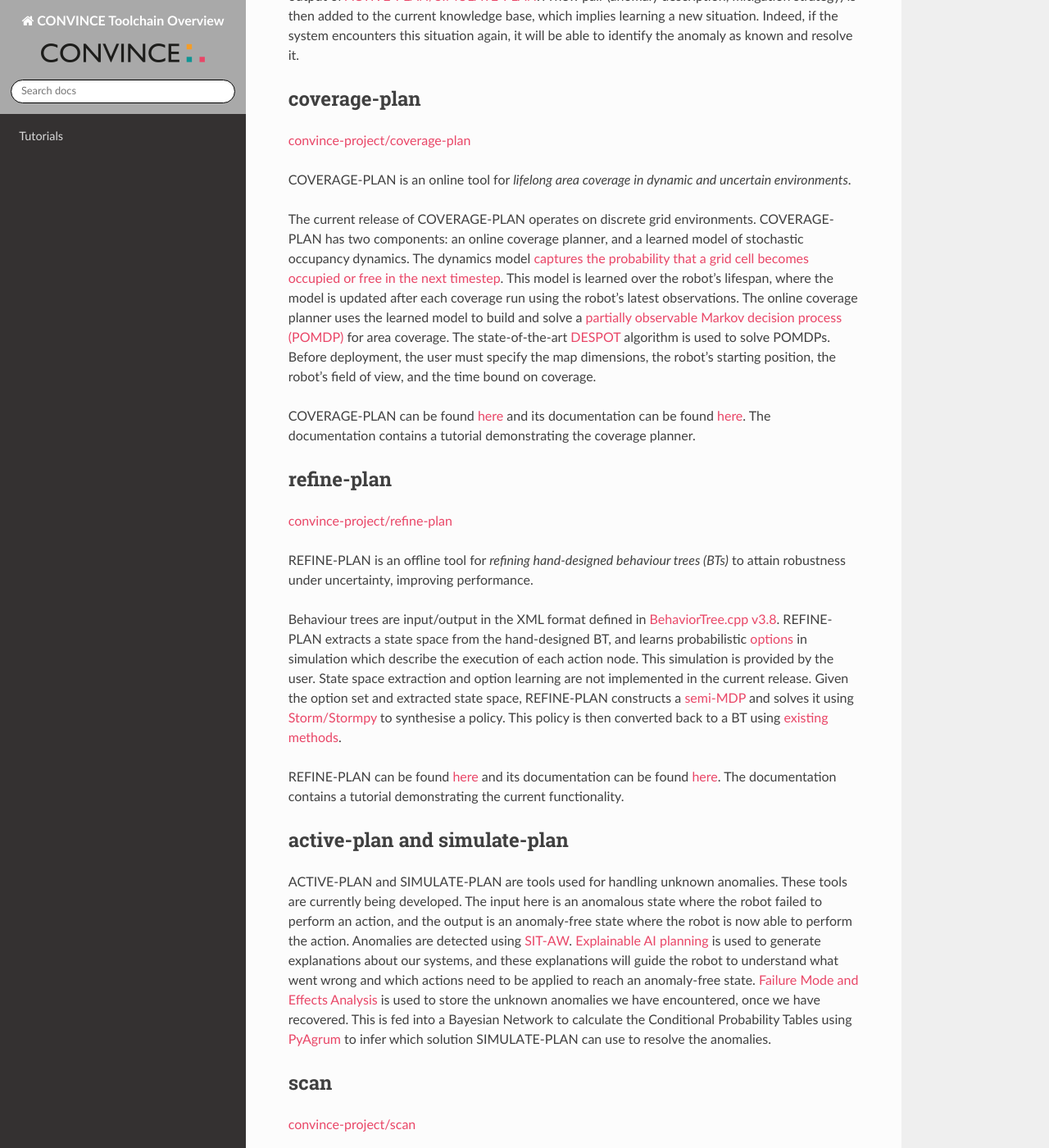
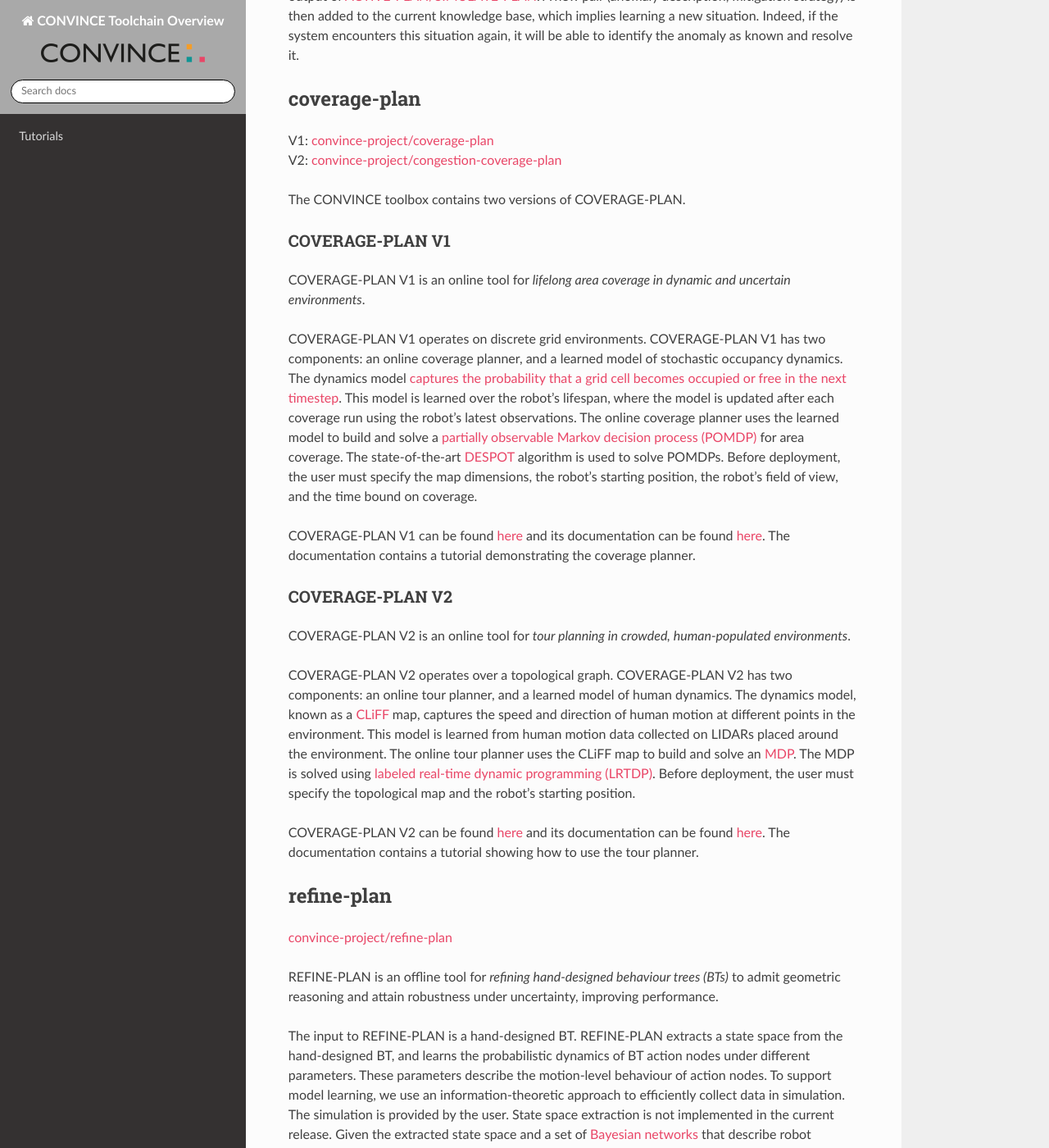
Before and after one commit to convince-project/overview, a Sphinx documentation site: the page built from docs/source/index.rst, in a window 1280 px wide and 1400 px high, scrolled down 1712 px. Shown: the whole window at 82% size. Built offline with Sphinx 7.4.7 and the Read the Docs theme 3.1.0, drawn with Linux system fonts in a browser that asks for light colours; some of the changed text lies outside the part shown.

Commit message:
Update refine-plan and coverage-plan for final OSS release
Signed-off-by: Charlie Street <me@charliestreet.net>

```diff
--- a/docs/source/index.rst
+++ b/docs/source/index.rst
@@ -38,7 +38,8 @@ SIT-L represents the extraction of the new anomaly description, given the prepro
 
 coverage-plan
 -------------
-`convince-project/coverage-plan <https:///github.com/convince-project/coverage-plan>`_
+| V1: `convince-project/coverage-plan <https:///github.com/convince-project/coverage-plan>`_
+| V2: `convince-project/congestion-coverage-plan <TBC>`_
 
 .. .. uml::
 
@@ -52,41 +53,64 @@ coverage-plan
 
 ..    rskill . coverageplan
 
+The CONVINCE toolbox contains two versions of COVERAGE-PLAN.
 
-COVERAGE-PLAN is an online tool for *lifelong area coverage in dynamic and uncertain environments*.
+COVERAGE-PLAN V1
+++++++++++++++++
 
-The current release of COVERAGE-PLAN operates on discrete grid environments.
-COVERAGE-PLAN has two components: an online coverage planner, and a learned model of stochastic occupancy dynamics.
+COVERAGE-PLAN V1 is an online tool for *lifelong area coverage in dynamic and uncertain environments*.
+
+COVERAGE-PLAN V1 operates on discrete grid environments.
+COVERAGE-PLAN V1 has two components: an online coverage planner, and a learned model of stochastic occupancy dynamics.
 The dynamics model `captures the probability that a grid cell becomes occupied or free in the next timestep <https://ieeexplore.ieee.org/abstract/document/6385629>`_.
 This model is learned over the robot's lifespan, where the model is updated after each coverage run using the robot's latest observations.
 The online coverage planner uses the learned model to build and solve a `partially observable Markov decision process (POMDP) <https://www.sciencedirect.com/science/article/pii/S000437029800023X?via%3Dihub>`_ for area coverage.
 The state-of-the-art `DESPOT <https://github.com/AdaCompNUS/despot>`_ algorithm is used to solve POMDPs.
 Before deployment, the user must specify the map dimensions, the robot's starting position, the robot's field of view, and the time bound on coverage.
 
-COVERAGE-PLAN can be found `here <https://github.com/convince-project/coverage-plan>`__ and its documentation can be found `here <https://convince-project.github.io/coverage-plan>`__.
+COVERAGE-PLAN V1 can be found `here <https://github.com/convince-project/coverage-plan>`__ and its documentation can be found `here <https://convince-project.github.io/coverage-plan>`__.
 The documentation contains a tutorial demonstrating the coverage planner.
+
+COVERAGE-PLAN V2
+++++++++++++++++
+
+COVERAGE-PLAN V2 is an online tool for *tour planning in crowded, human-populated environments*.
+
+COVERAGE-PLAN V2 operates over a topological graph.
+COVERAGE-PLAN V2 has two components: an online tour planner, and a learned model of human dynamics.
+The dynamics model, known as a `CLiFF <https://ieeexplore.ieee.org/document/7835155/>`_ map, captures the speed and direction of human motion at different points in the environment.
+This model is learned from human motion data collected on LIDARs placed around the environment.
+The online tour planner uses the CLiFF map to build and solve an `MDP <https://onlinelibrary.wiley.com/doi/book/10.1002/9780470316887>`__.
+The MDP is solved using `labeled real-time dynamic programming (LRTDP) <https://cdn.aaai.org/ICAPS/2003/ICAPS03-002.pdf>`_.
+Before deployment, the user must specify the topological map and the robot's starting position.
+
+
+COVERAGE-PLAN V2 can be found `here <TBC>`__ and its documentation can be found `here <TBC>`__.
+The documentation contains a tutorial showing how to use the tour planner.
 
 
 refine-plan
 -----------
 `convince-project/refine-plan <https:///github.com/convince-project/refine-plan>`_
 
-REFINE-PLAN is an offline tool for *refining hand-designed behaviour trees (BTs)* to attain robustness under uncertainty, improving performance.
+REFINE-PLAN is an offline tool for *refining hand-designed behaviour trees (BTs)* to admit geometric reasoning and attain robustness under uncertainty, improving performance.
 
 
-Behaviour trees are input/output in the XML format defined in `BehaviorTree.cpp v3.8 <https://www.behaviortree.dev>`_.
-REFINE-PLAN extracts a state space from the hand-designed BT, and learns probabilistic `options <https://www.sciencedirect.com/science/article/pii/S0004370299000521>`_ in simulation which describe the execution of each action node.
-This simulation is provided by the user.
-State space extraction and option learning are not implemented in the current release.
-Given the option set and extracted state space, REFINE-PLAN constructs a `semi-MDP <https://www.sciencedirect.com/science/article/pii/S0004370299000521>`_ and solves it using `Storm/Stormpy <https://moves-rwth.github.io/stormpy/>`_ to synthesise a policy.
-This policy is then converted back to a BT using `existing methods <https://ieeexplore.ieee.org/document/10105979>`_.
+The input to REFINE-PLAN is a hand-designed BT.
+REFINE-PLAN extracts a state space from the hand-designed BT, and learns the probabilistic dynamics of BT action nodes under different parameters.
+These parameters describe the motion-level behaviour of action nodes.
+To support model learning, we use an information-theoretic approach to efficiently collect data in simulation.
+The simulation is provided by the user.
+State space extraction is not implemented in the current release.
+Given the extracted state space and a set of `Bayesian networks <http://mcb111.org/w06/KollerFriedman.pdf>`_ that describe robot dynamics, REFINE-PLAN constructs an `MDP <https://onlinelibrary.wiley.com/doi/book/10.1002/9780470316887>`__ and solves it using `Storm/Stormpy <https://moves-rwth.github.io/stormpy/>`_ to synthesise a policy.
+This policy can then be converted back to a BT using `existing methods <https://ieeexplore.ieee.org/document/10105979>`_.
 
 
 REFINE-PLAN can be found `here <https://github.com/convince-project/refine-plan>`__ and its documentation can be found `here <https://convince-project.github.io/refine-plan>`__.
-The documentation contains a tutorial demonstrating the current functionality.
+The documentation contains a number of tutorials demonstrating the current functionality.
 
 
-active-plan and simulate-plan
+active/simulate-plan
 -----------------------------
 ACTIVE-PLAN and SIMULATE-PLAN are tools used for handling unknown anomalies.
 These tools are currently being developed.
```
